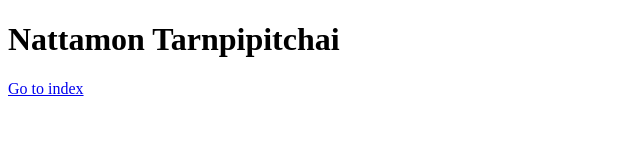
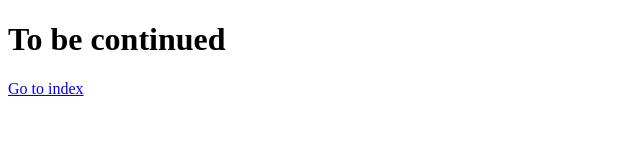
Before and after one commit to PuddingRicecake/Lab03_Q3, a plain HTML site: page profile.html in a window 1280 px wide. Shown: the whole page, without its empty margins (0-640 px from the left). Drawn offline with Linux system fonts and the light colour scheme.

Commit message:
prepare to release

```diff
--- a/profile.html
+++ b/profile.html
@@ -3,7 +3,7 @@
 <html>
     <body>
         <h1>
-            Nattamon Tarnpipitchai
+            To be continued
         </h1>
 
         <a href="index.html">Go to index</a>
```
